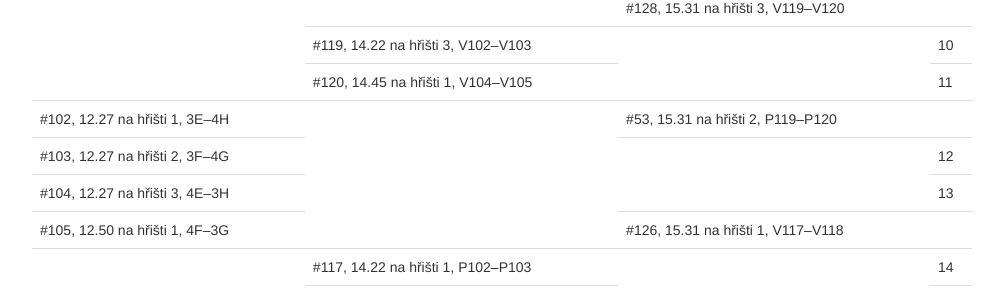
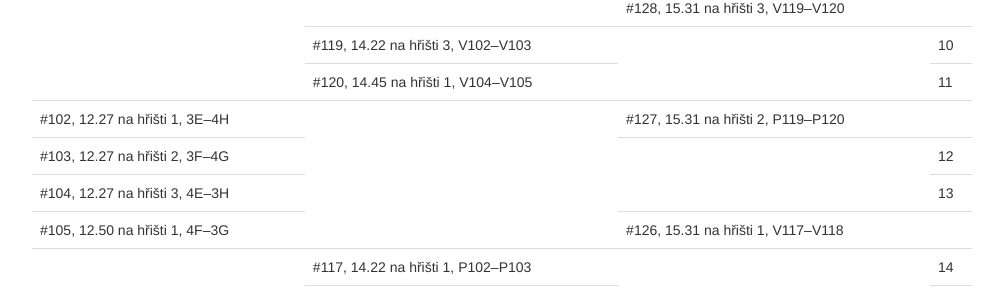
Before and after one commit to zoul/zijeme-hrou, a Jekyll site: the page built from turnaj/rozpis.html, in a window 1280 px wide and 900 px high, scrolled down 3786 px. Shown: the part 300-596 px from the top of the window, without its empty margins (138-1141 px from the left). Built offline with Jekyll 4.4.1, drawn with Linux system fonts in a browser that asks for light colours.

Commit message:
Opravené číslo jednoho zápasu.

```diff
--- a/turnaj/rozpis.html
+++ b/turnaj/rozpis.html
@@ -943,7 +943,7 @@ class: rozpis
     <tr>
         <td>#102, 12.27 na hřišti 1, 3E–4H</td>
         <td rowspan="4"></td>
-        <td>#53, 15.31 na hřišti 2, P119–P120</td>
+        <td>#127, 15.31 na hřišti 2, P119–P120</td>
         <td></td>
     </tr>
     <tr>
```
